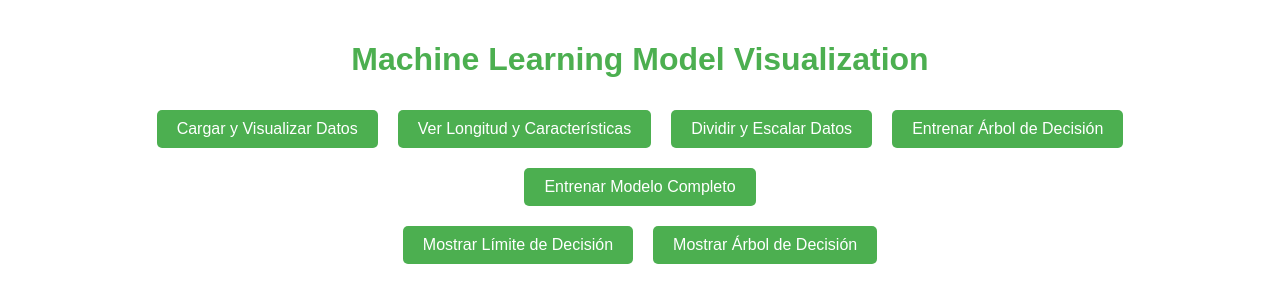
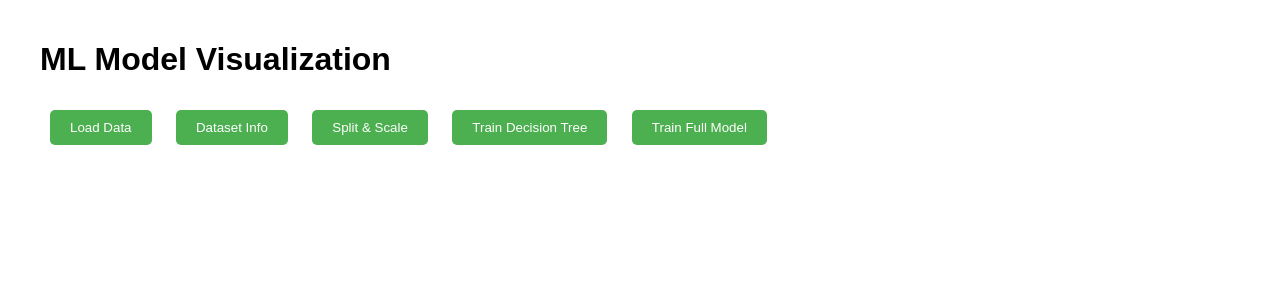
Before and after one commit to FERNANDOANGEL202123767/random_arbol, a Flask app: page / in a window 1280 px wide. Shown: the top 303 px of the page. Run offline with Flask 3, Linux system fonts and the light colour scheme.

Commit message:
Update index.html

```diff
--- a/api-android-malware-main/templates/index.html
+++ b/api-android-malware-main/templates/index.html
@@ -3,174 +3,65 @@
 <head>
     <meta charset="UTF-8">
     <meta name="viewport" content="width=device-width, initial-scale=1.0">
-    <title>Visualización de Modelo ML</title>
+    <title>Machine Learning Model Visualization</title>
     <style>
-        body {
-            font-family: Arial, sans-serif;
-            padding: 20px;
-            max-width: 1200px;
-            margin: 0 auto;
-        }
-        h1 {
-            color: #4CAF50;
-            text-align: center;
-        }
-        .button-container {
-            display: flex;
-            justify-content: center;
-            margin-bottom: 20px;
-        }
+        body { font-family: Arial, sans-serif; max-width: 1200px; margin: 0 auto; padding: 20px; }
         .button {
+            background-color: #4CAF50;
+            color: white;
+            border: none;
             padding: 10px 20px;
             margin: 10px;
-            font-size: 16px;
             cursor: pointer;
-            border: none;
             border-radius: 5px;
-            background-color: #4CAF50;
-            color: white;
         }
-        .button:hover {
-            background-color: #45a049;
-        }
-        .button-ml {
-            display: flex;
-            flex-wrap: wrap;
-            justify-content: center;
-        }
-        #loading {
-            text-align: center;
-            color: #4CAF50;
-            display: none;
-        }
-        .result {
-            text-align: center;
-        }
-        .result img {
-            max-width: 100%;
-            height: auto;
-            margin-top: 20px;
-        }
-        .hidden {
-            display: none;
-        }
-        .output {
-            margin-top: 20px;
-        }
-        .output table {
-            width: 100%;
-            border-collapse: collapse;
-            margin-top: 10px;
-        }
-        .output table, .output th, .output td {
-            border: 1px solid #ddd;
-            padding: 8px;
-            text-align: left;
-        }
-        .error {
-            color: red;
-            text-align: center;
-            margin-top: 20px;
-        }
+        #loading { display: none; text-align: center; color: #4CAF50; }
+        #output { margin-top: 20px; }
+        .error { color: red; }
     </style>
 </head>
 <body>
-    <h1>Machine Learning Model Visualization</h1>
+    <h1>ML Model Visualization</h1>
 
-    <div class="button-ml">
-        <button class="button" onclick="performAction('load_data')">Cargar y Visualizar Datos</button>
-        <button class="button" onclick="performAction('length_features')">Ver Longitud y Características</button>
-        <button class="button" onclick="performAction('split_scale')">Dividir y Escalar Datos</button>
-        <button class="button" onclick="performAction('train_tree')">Entrenar Árbol de Decisión</button>
-        <button class="button" onclick="performAction('train')">Entrenar Modelo Completo</button>
+    <div id="buttons">
+        <button class="button" onclick="performAction('load_data')">Load Data</button>
+        <button class="button" onclick="performAction('length_features')">Dataset Info</button>
+        <button class="button" onclick="performAction('split_scale')">Split & Scale</button>
+        <button class="button" onclick="performAction('train_tree')">Train Decision Tree</button>
+        <button class="button" onclick="performAction('train')">Train Full Model</button>
     </div>
 
-    <div class="button-container">
-        <button id="decisionBoundaryBtn" class="button">Mostrar Límite de Decisión</button>
-        <button id="decisionTreeBtn" class="button">Mostrar Árbol de Decisión</button>
-    </div>
-
-    <div id="loading">Cargando...</div>
-
-    <div class="output" id="output"></div>
-    <div id="errorContainer" class="error"></div>
-
-    <div id="result" class="result">
-        <img id="decisionBoundaryImg" src="" alt="Límite de Decisión" class="hidden">
-        <img id="decisionTreeImg" src="" alt="Árbol de Decisión" class="hidden">
-    </div>
+    <div id="loading">Loading...</div>
+    <div id="output"></div>
+    <div id="error" class="error"></div>
 
     <script>
-        // Centralized error handling function
-        function handleError(error) {
-            const errorContainer = document.getElementById('errorContainer');
-            const outputContainer = document.getElementById('output');
+        function performAction(action) {
+            const loading = document.getElementById('loading');
+            const output = document.getElementById('output');
+            const errorDiv = document.getElementById('error');
 
-            // Hide loading
-            document.getElementById('loading').style.display = 'none';
+            loading.style.display = 'block';
+            output.innerHTML = '';
+            errorDiv.innerHTML = '';
 
-            // Clear previous output
-            outputContainer.innerHTML = '';
-
-            // Display error message
-            if (error.response) {
-                // Server responded with an error
-                errorContainer.textContent = error.response.data.error || 'Error desconocido del servidor';
-            } else if (error.message) {
-                errorContainer.textContent = error.message;
-            } else {
-                errorContainer.textContent = 'Error de conexión. Verifique el servidor.';
-            }
-
-            console.error('Error completo:', error);
-        }
-
-        function performAction(action) {
-            // Clear previous error
-            document.getElementById('errorContainer').textContent = '';
-
-            // Show loading
-            document.getElementById('loading').style.display = 'block';
-
-            // Determine URL and method based on action
-            let url = `/action/${action}`;
-            let method = 'GET';
-
-            if (action === 'train') {
-                url = '/train';
-                method = 'POST';
-            }
-
-            // Use fetch with improved error handling
-            fetch(url, {
-                method: method,
-                headers: {
-                    'Accept': 'application/json',
-                    'Content-Type': 'application/json'
-                }
+            fetch(`/action/${action}`, {
+                method: action === 'train' ? 'POST' : 'GET'
             })
             .then(response => {
-                // Check if response is OK
-                if (!response.ok) {
-                    throw new Error(`HTTP error! status: ${response.status}`);
-                }
+                if (!response.ok) throw new Error('Network response was not ok');
                 return response.json();
             })
             .then(data => {
-                // Hide loading
-                document.getElementById('loading').style.display = 'none';
-                let outputDiv = document.getElementById("output");
-                outputDiv.innerHTML = "";
-
-                // Process different actions
-                if (action === 'load_data') {
-                    outputDiv.innerHTML = "<h2>Primeras filas del Dataset:</h2>" + data.data;
-                } else if (action === 'length_features') {
-                    outputDiv.innerHTML = `<h2>Longitud y Características del Dataset:</h2>
-                                           <p>Longitud del conjunto: ${data.length}</p>
-                                           <p>Número de características: ${data.features}</p>`;
-                } else if (action === 'split_scale') {
-                    outputDiv.innerHTML = "<h2>Datos Escalados:</h2>" + data.scaled_data;
-                } else if (action === 'train_tree') {
-                    outputDiv.innerHTML = `<h2>Modelo Entrenado:</h2>
-                                           <p>F1 Score en Train Set: ${data.f1_train
+                loading.style.display = 'none';
+                output.innerHTML = JSON.stringify(data, null, 2);
+            })
+            .catch(error => {
+                loading.style.display = 'none';
+                errorDiv.innerHTML = `Error: ${error.message}`;
+                console.error('Error:', error);
+            });
+        }
+    </script>
+</body>
+</html>
```
